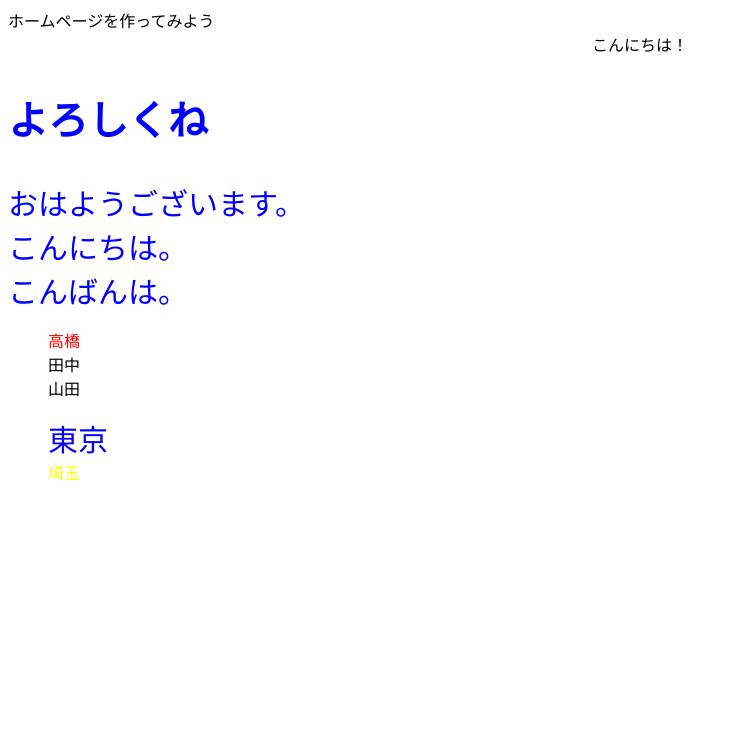
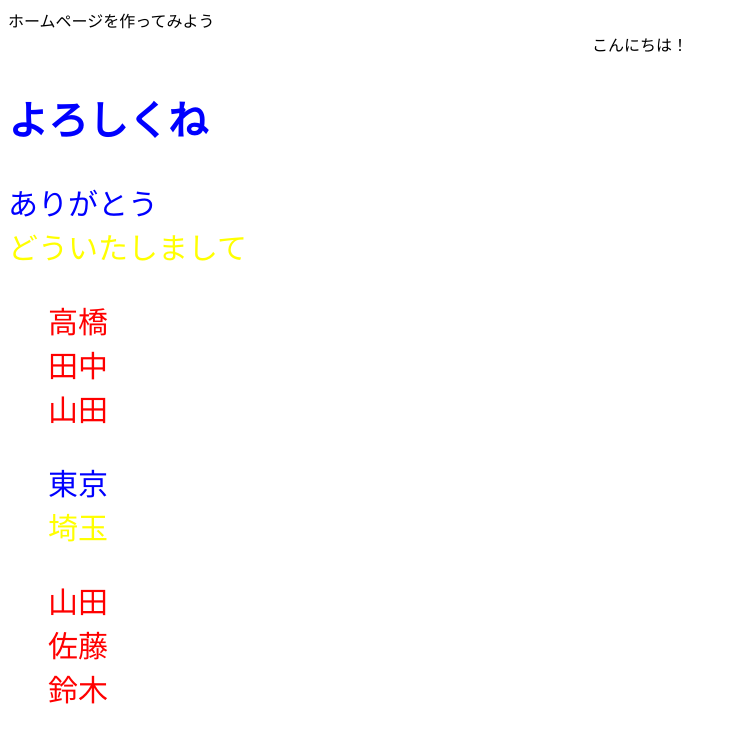
Before and after one commit to uswitch-02/diworks_html_css, a PHP site: page / in a window 1280 px wide. Shown: the top 743 px of the page, without its empty margins (0-735 px from the left). Run offline with PHP 8.4, Linux system fonts and the light colour scheme.

Commit message:
４時間目

```diff
--- a/index.html
+++ b/index.html
@@ -12,11 +12,20 @@
       <div class="hello">こんにちは！</div>
       <h2>よろしくね</h2>
 
-      <div class="abc">
-        おはようございます。<br>
-        こんにちは。<br>
-        こんばんは。
+      <!--下記３時間目記載内容-->
+      <!--<div class="abc">-->
+      <!--  おはようございます。<br>-->
+      <!--  こんにちは。<br>-->
+      <!--  こんばんは。-->
+      <!--</div>-->
+
+
+      <!--下記４時間目記載内容-->
+      <div class="abc">ありがとう
+      <div class="XYZ">どういたしまして</div>
       </div>
+
+
 
       <ul>
         <li class="nol">高橋</li>
@@ -27,6 +36,12 @@
       <ul>
         <li class="abc">東京</li>
         <li class="xyz">埼玉</li>
+      </ul>
+
+      <ul>
+        <li>山田</li>
+        <li>佐藤</li>
+        <li>鈴木</li>
       </ul>
       <!--css写経1時間目に記載した内容下記-->
     <!--<h1>ABCDE</h1>-->
--- a/style.css
+++ b/style.css
@@ -19,16 +19,24 @@ h2{
   text-align: left;
   color: blue;
 }
+.XYZ{
+  color: yellow;
+}
 
 .xyz{
   color: yellow;
 }
 ul{
   list-style-type: none;
+  /*４時間目記載内容*/
+  color: red;
+  font-size: 30px;
 }
 .nol{
   color: red;
 }
+
+
 /*css写経２時間目に記載した内容↓↓↓*/
 /*body{*/
 /*  color: pink; background-color: gray;*/
```
